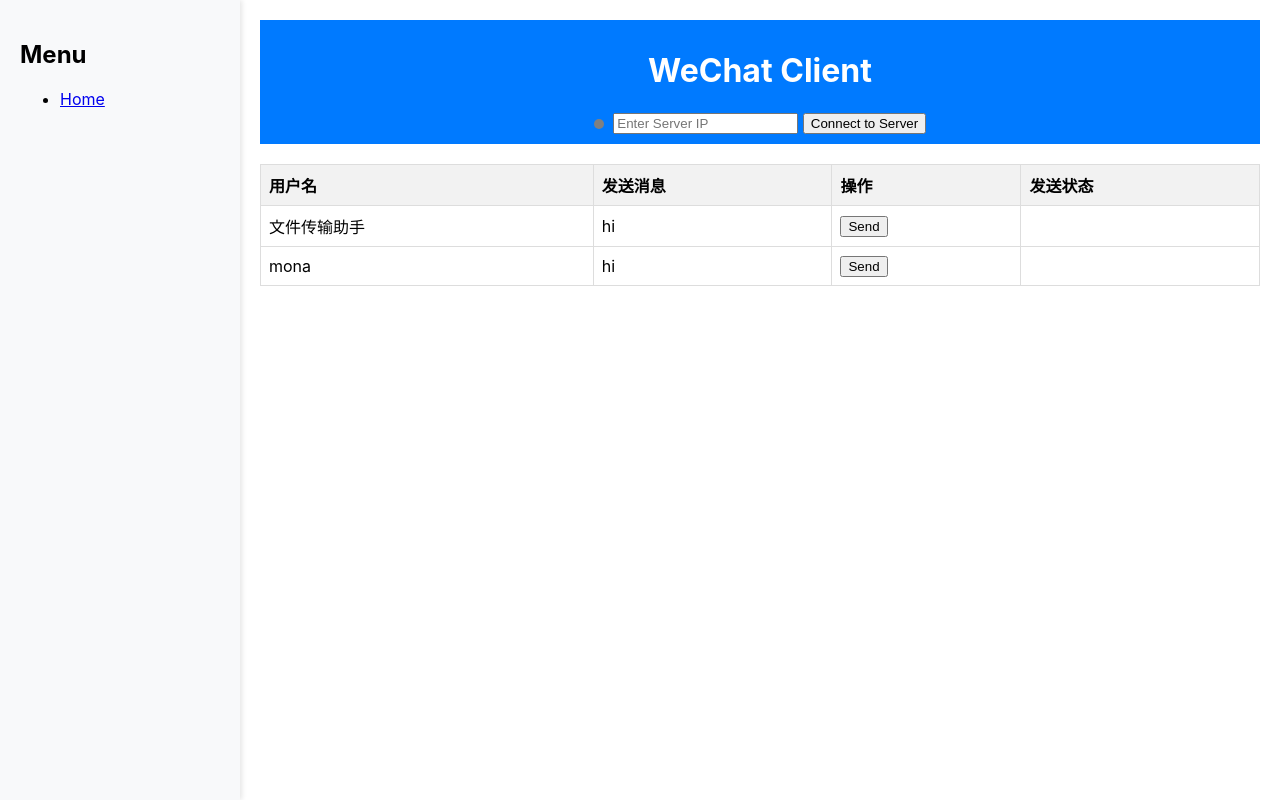
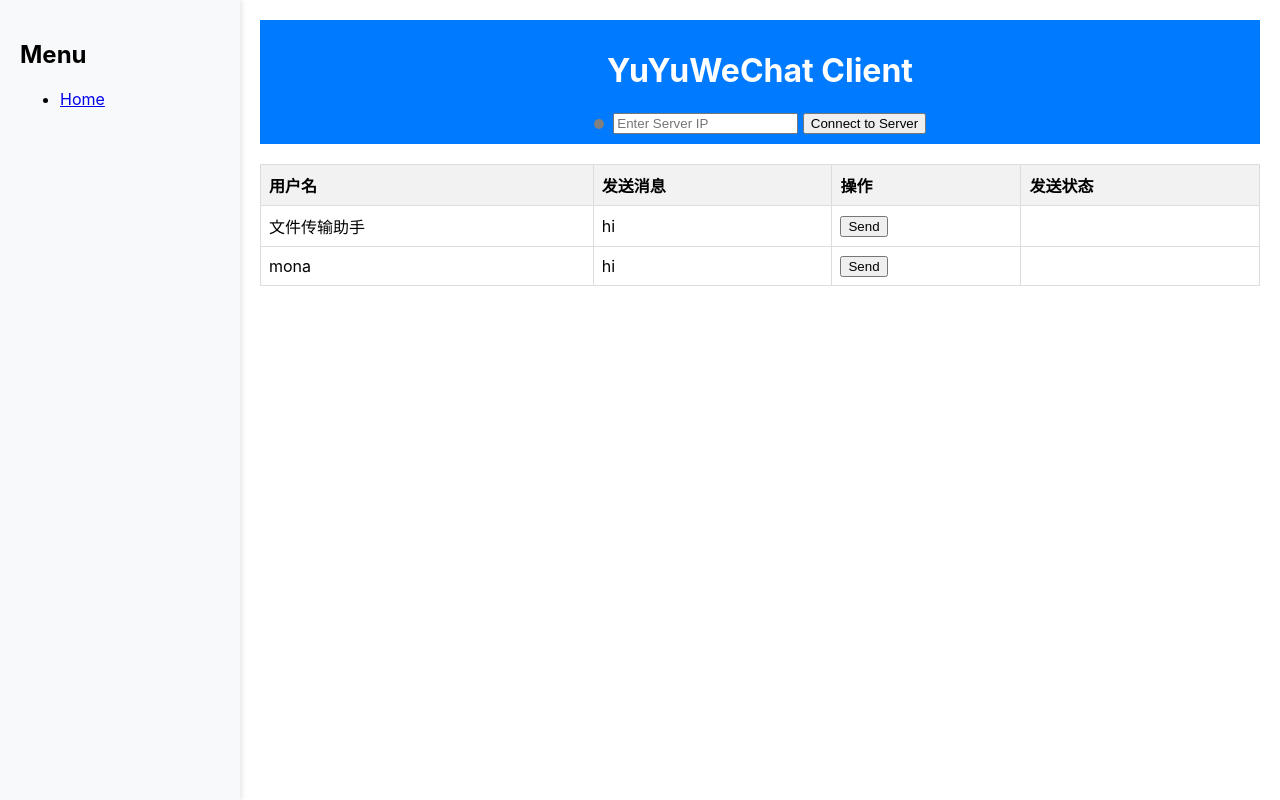
Before and after one commit to xieyumc/YuYuWechatV2, a Django app: page / in a window 1280 px wide. Run offline with Django 4.2, Linux system fonts and the light colour scheme; data comes from the database, SQL or seed files in the repository; both versions use the stored data as it was after the commit.

Commit message:
fix：美化界面

```diff
--- a/YuYuWechatV2_Client/client_app/templates/home.html
+++ b/YuYuWechatV2_Client/client_app/templates/home.html
@@ -65,7 +65,7 @@
 </div>
 <div class="content">
     <div class="topbar">
-        <h1>WeChat Client</h1>
+        <h1>YuYuWeChat Client</h1>
         <form id="connectForm" method="post" action="">
             {% csrf_token %}
             <span id="pingStatus"
```
Also changed, not shown: YuYuWechatV2_Client/db.sqlite3.
